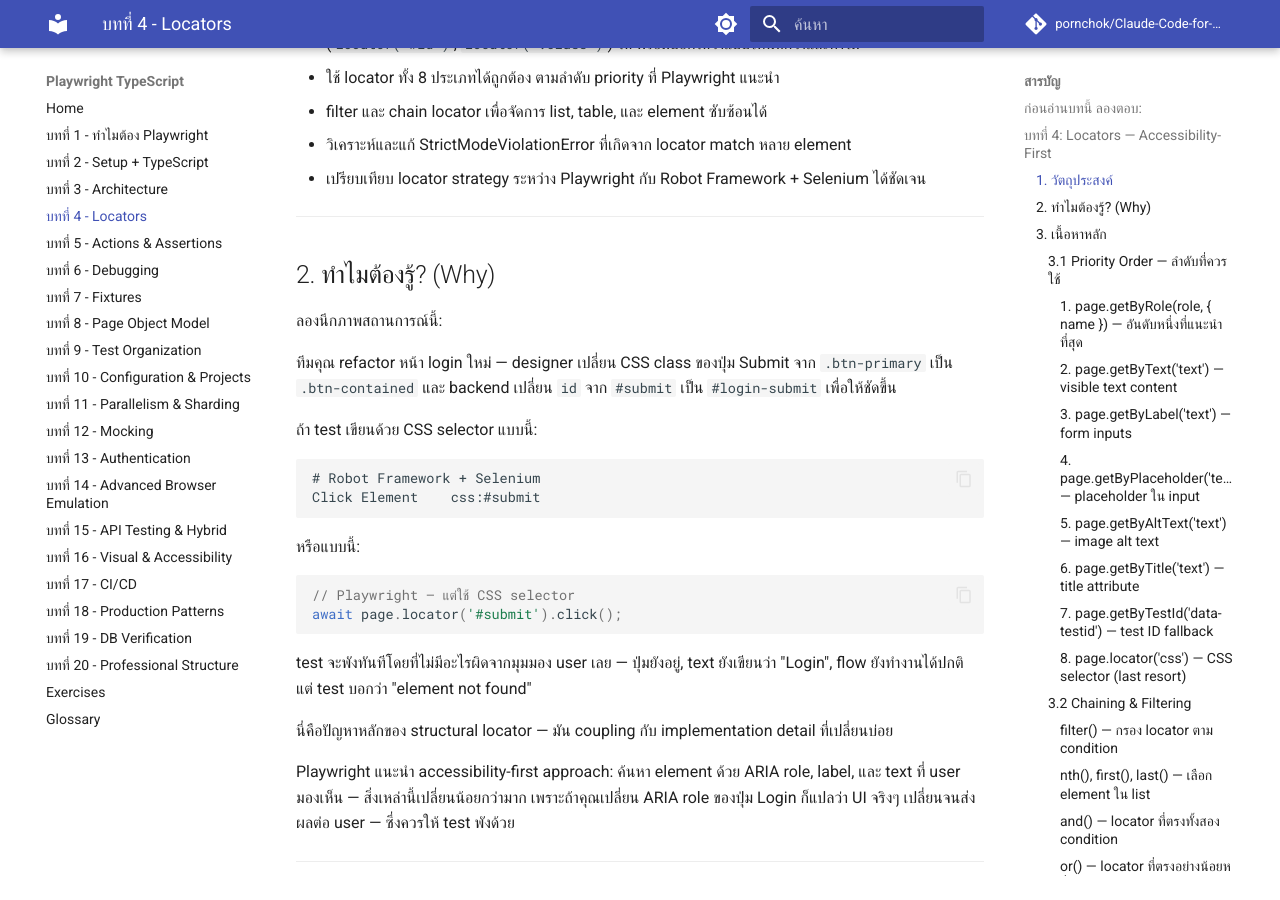
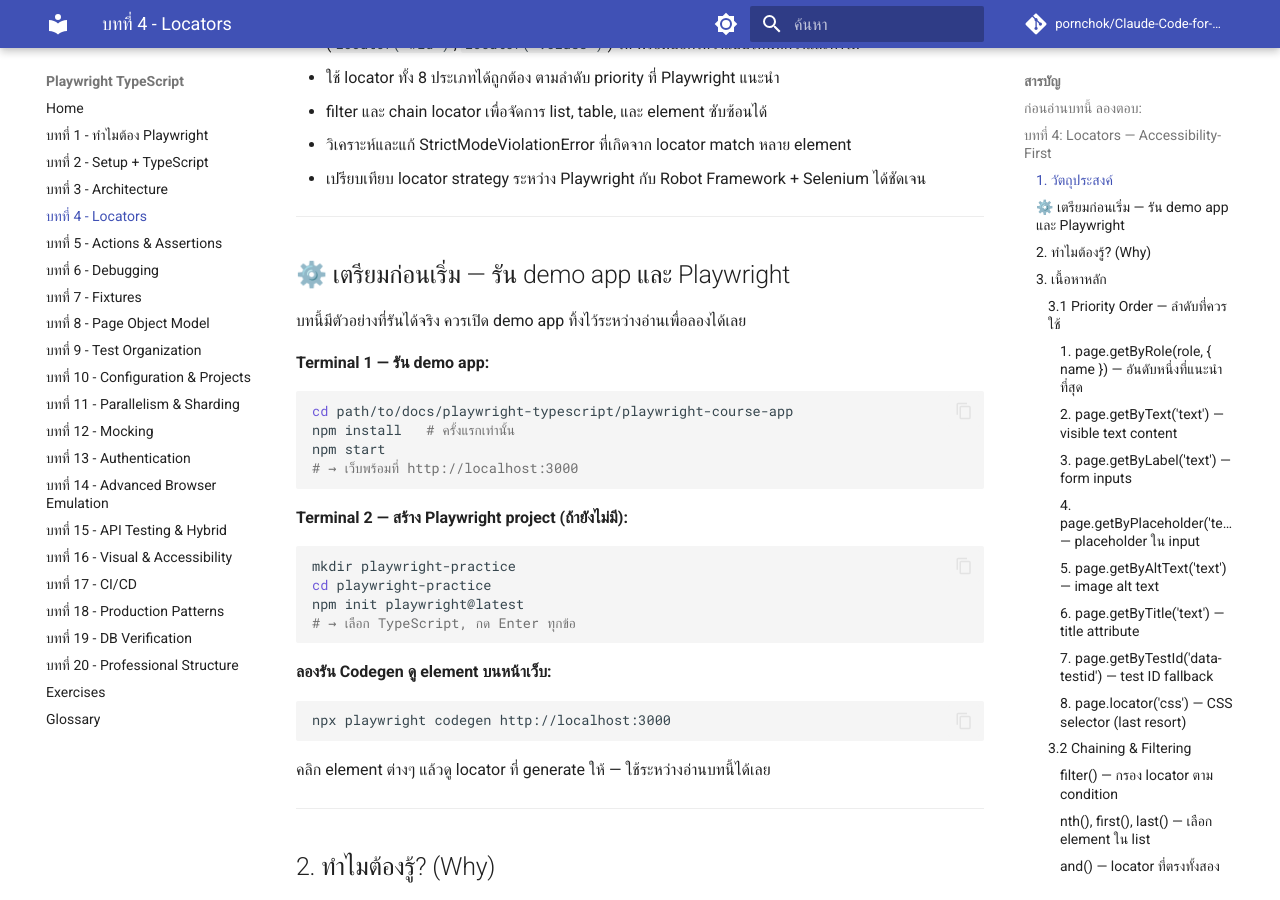
Before and after one commit to pornchok/Claude-Code-for-document, an MkDocs documentation site: the page built from docs/playwright-typescript/04-locators.md, in a window 1280 px wide and 900 px high, scrolled down 785 px. Built offline with MkDocs 1.6.1 and Material for MkDocs 9.7.7, drawn with Linux system fonts in a browser that asks for light colours; comment, search, counter and statistics services are not loaded.

Commit message:
docs: add /compact reminder rule + ch04 setup section
- CLAUDE.md: add rule to remind user to /compact after each major task
- ch04: add setup section with demo app startup and Codegen instructions

Co-Authored-By: Claude Sonnet 4.6 <noreply@anthropic.com>

````diff
--- a/docs/playwright-typescript/04-locators.md
+++ b/docs/playwright-typescript/04-locators.md
@@ -21,6 +21,34 @@
 - filter และ chain locator เพื่อจัดการ list, table, และ element ซับซ้อนได้
 - วิเคราะห์และแก้ StrictModeViolationError ที่เกิดจาก locator match หลาย element
 - เปรียบเทียบ locator strategy ระหว่าง Playwright กับ Robot Framework + Selenium ได้ชัดเจน
+
+---
+
+## ⚙️ เตรียมก่อนเริ่ม — รัน demo app และ Playwright
+
+บทนี้มีตัวอย่างที่รันได้จริง ควรเปิด demo app ทิ้งไว้ระหว่างอ่านเพื่อลองได้เลย
+
+**Terminal 1 — รัน demo app:**
+```bash
+cd path/to/docs/playwright-typescript/playwright-course-app
+npm install   # ครั้งแรกเท่านั้น
+npm start
+# → เว็บพร้อมที่ http://localhost:3000
+```
+
+**Terminal 2 — สร้าง Playwright project (ถ้ายังไม่มี):**
+```bash
+mkdir playwright-practice
+cd playwright-practice
+npm init playwright@latest
+# → เลือก TypeScript, กด Enter ทุกข้อ
+```
+
+**ลองรัน Codegen ดู element บนหน้าเว็บ:**
+```bash
+npx playwright codegen http://localhost:3000
+```
+คลิก element ต่างๆ แล้วดู locator ที่ generate ให้ — ใช้ระหว่างอ่านบทนี้ได้เลย
 
 ---
 
````
Also changed, not shown: CLAUDE.md (+1 -0 lines).
